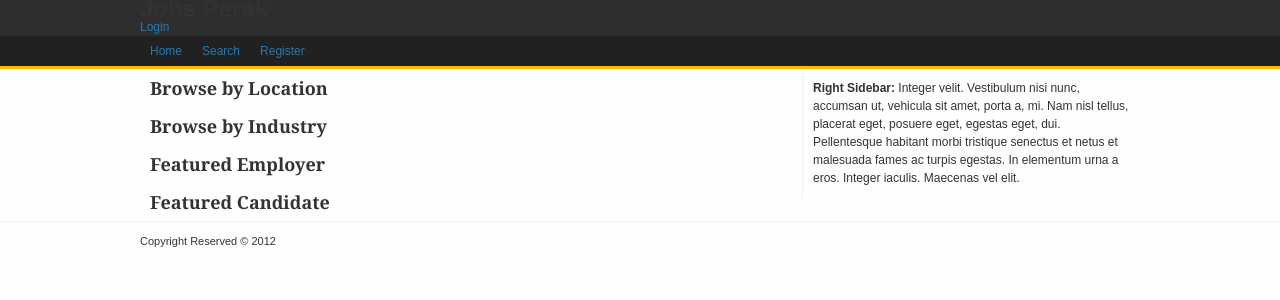
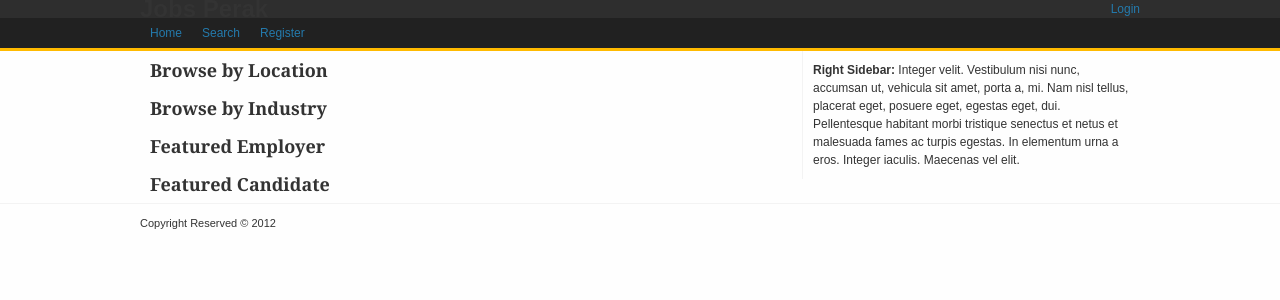
Before and after one commit to salasiah/https---github.com-rcm-dev-jobsperak, a PHP site: page / in a window 1280 px wide. Shown: the top 300 px of the page. Run offline with PHP 8.4, Linux system fonts and the light colour scheme.

Commit message:
* Added float, clear style

```diff
--- a/css/style.css
+++ b/css/style.css
@@ -102,6 +102,14 @@ a:hover,
 a:active 	{text-decoration:underline;}
 
 
+/* Float
+-----------------------------------------------------------------------------*/
+.left 		{float: left;}
+.right 		{float: right;}
+.clear 		{clear: both;}
+
+
+
 /* Navigation
 ----------------------------------------------------------------------------*/
 #menu {
```
